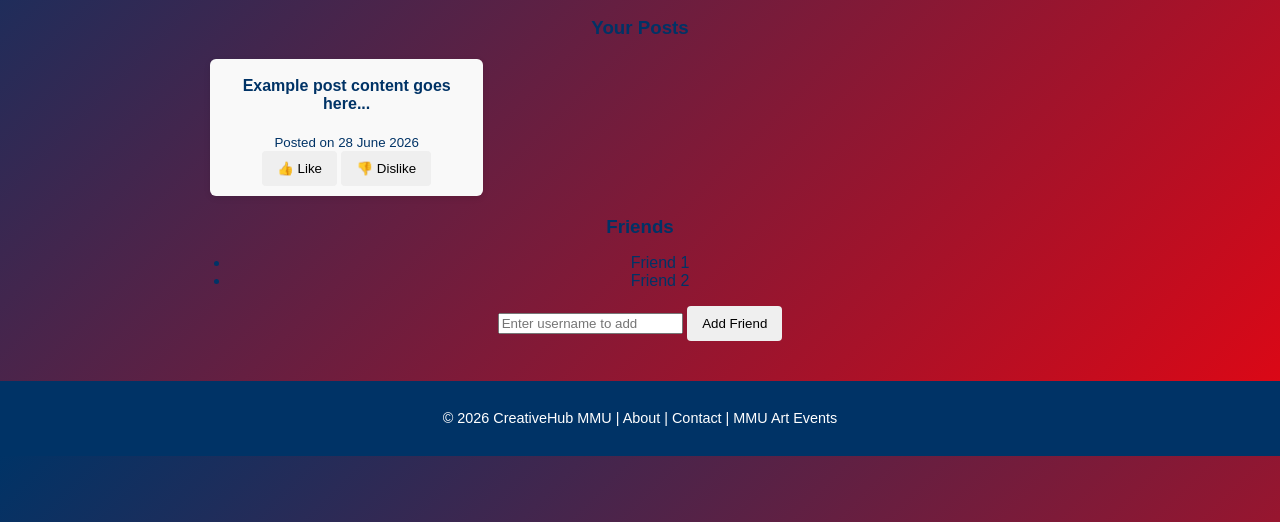
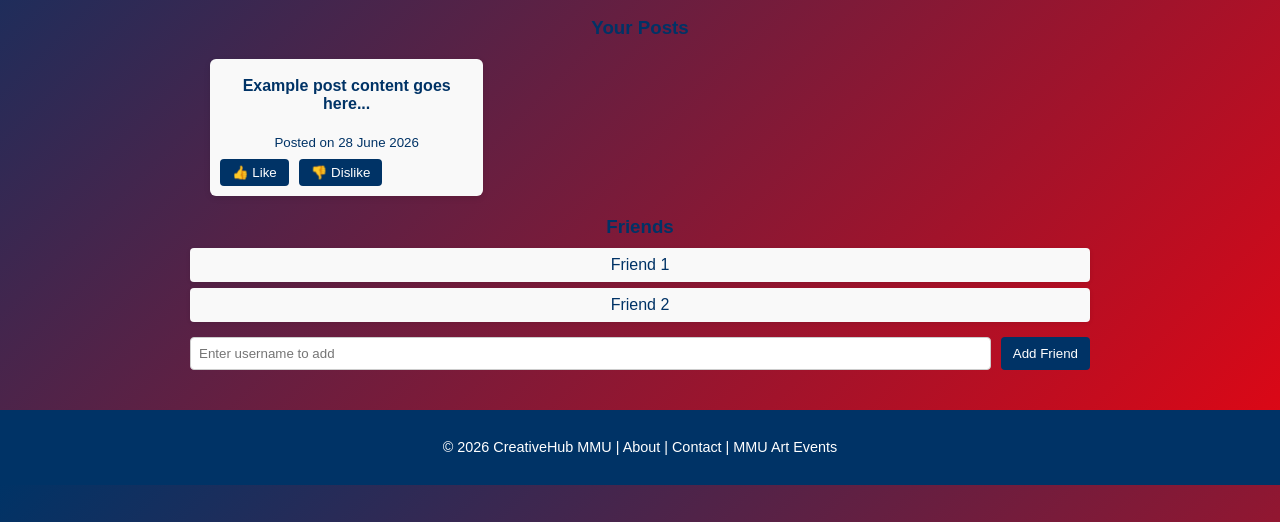
Before and after one commit to Lixxysai/CreativeHub-MMU, a plain HTML site: page profile.html in a window 1280 px wide. Shown: the part 278-800 px from the top of the page. Drawn offline with nearby package versions, Linux system fonts and the light colour scheme; a script that the page names is missing.

Commit message:
Add styles for post actions and friend management
Added styles for post actions and friend list UI.

```diff
--- a/style.css
+++ b/style.css
@@ -337,3 +337,66 @@ body {
   background: linear-gradient(135deg, #003366, #E30613);
   color: #003366;
 }
+
+
+.post-actions {
+  display: flex;
+  gap: 10px;
+  margin-top: 8px;
+}
+
+.post-actions button {
+  background: #003366;
+  color: white;
+  border: none;
+  padding: 6px 12px;
+  border-radius: 4px;
+  cursor: pointer;
+  transition: background 0.3s ease;
+}
+
+.post-actions button:hover {
+  background: #E30613;
+}
+
+
+.add-friend {
+  margin-top: 15px;
+  display: flex;
+  gap: 10px;
+}
+
+.add-friend input {
+  flex: 1;
+  padding: 8px;
+  border: 1px solid #ccc;
+  border-radius: 4px;
+}
+
+.add-friend-btn {
+  background: #003366;
+  color: white;
+  border: none;
+  padding: 8px 12px;
+  border-radius: 4px;
+  cursor: pointer;
+  transition: background 0.3s ease;
+}
+
+.add-friend-btn:hover {
+  background: #E30613;
+}
+
+#friendsList {
+  list-style: none;
+  padding: 0;
+  margin: 10px 0;
+}
+
+#friendsList li {
+  background: #f9f9f9;
+  padding: 8px;
+  margin-bottom: 6px;
+  border-radius: 4px;
+  box-shadow: 0 1px 4px rgba(0,0,0,0.1);
+}
```
